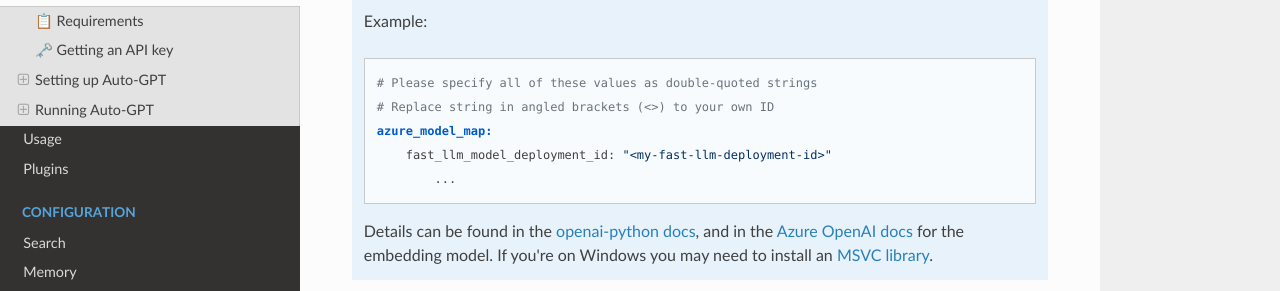
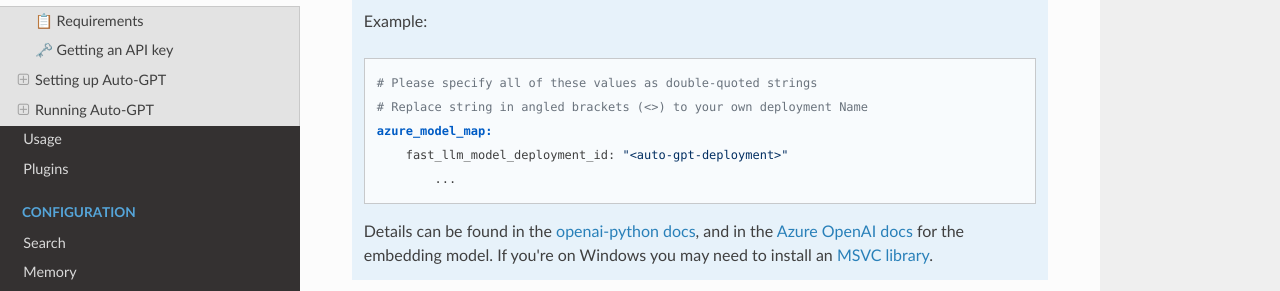
Before and after one commit to flatfishyh/AutoGPT, an MkDocs documentation site: the page built from docs/setup.md, in a window 1280 px wide and 900 px high, scrolled down 3774 px. Shown: the part 160-451 px from the top of the window. Built offline with MkDocs 1.6.1, drawn with Linux system fonts in a browser that asks for light colours; nearby versions of some CDN libraries.

Commit message:
Improve Azure setup wording in docs (#4325)
Co-authored-by: k-boikov <64261260+k-boikov@users.noreply.github.com>

```diff
--- a/docs/setup.md
+++ b/docs/setup.md
@@ -143,9 +143,9 @@ Get your OpenAI API key from: [https://platform.openai.com/account/api-keys](htt
 
         :::yaml
         # Please specify all of these values as double-quoted strings
-        # Replace string in angled brackets (<>) to your own ID
+        # Replace string in angled brackets (<>) to your own deployment Name
         azure_model_map:
-            fast_llm_model_deployment_id: "<my-fast-llm-deployment-id>"
+            fast_llm_model_deployment_id: "<auto-gpt-deployment>"
                 ...
 
     Details can be found in the [openai-python docs], and in the [Azure OpenAI docs] for the embedding model.
```
